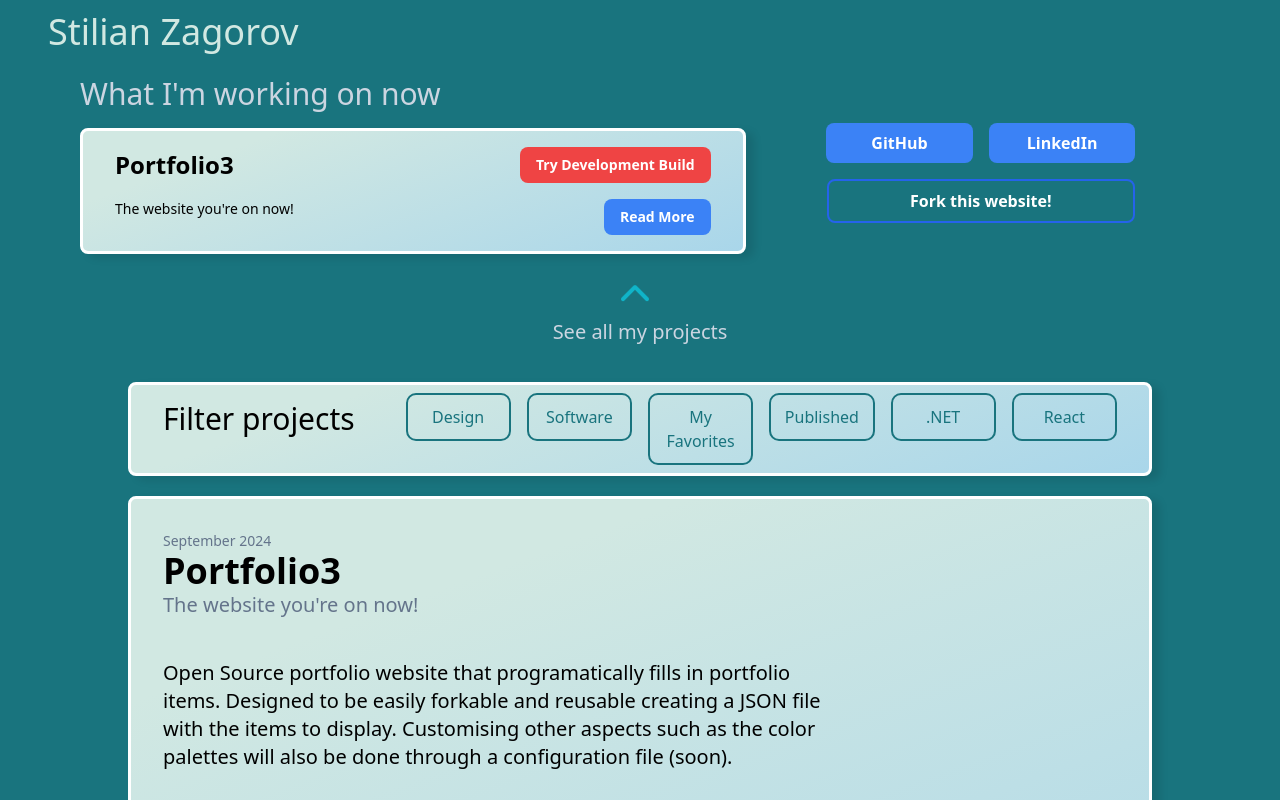
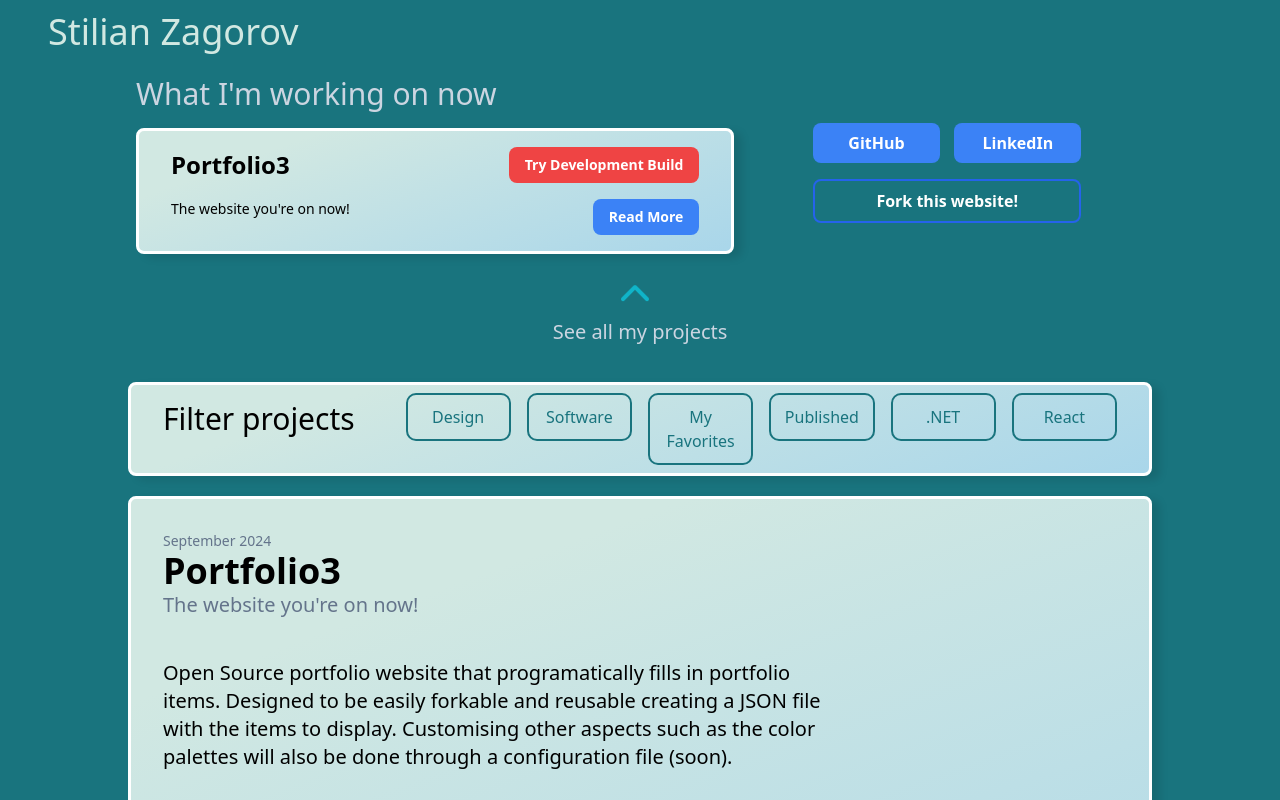
Before and after one commit to szstuff/portfolio3, a React (Vite) app: page / in a window 1280 px wide. Built offline with nearby package versions, Linux system fonts and the light colour scheme.

Commit message:
css tweaks

```diff
--- a/src/components/LandingCard.jsx
+++ b/src/components/LandingCard.jsx
@@ -7,8 +7,8 @@ const LandingCard = React.forwardRef(({filters, setFilters}, ref) => {
   return (
     <div ref={ref} id={"0"}
       className={`snap-start
-      p-4 h-auto max-h-[70vh] w-auto
-      px-2 md:px-20 lg:px-26
+      p-4 h-auto max-h-[70vh] max-w-[90%] md:max-w-[80%] mx-auto
+      px-2
       grid grid-cols-1 md:grid-cols-5 gap-4
     `}>
       {/* Left col: highlighted projects  */}
```
